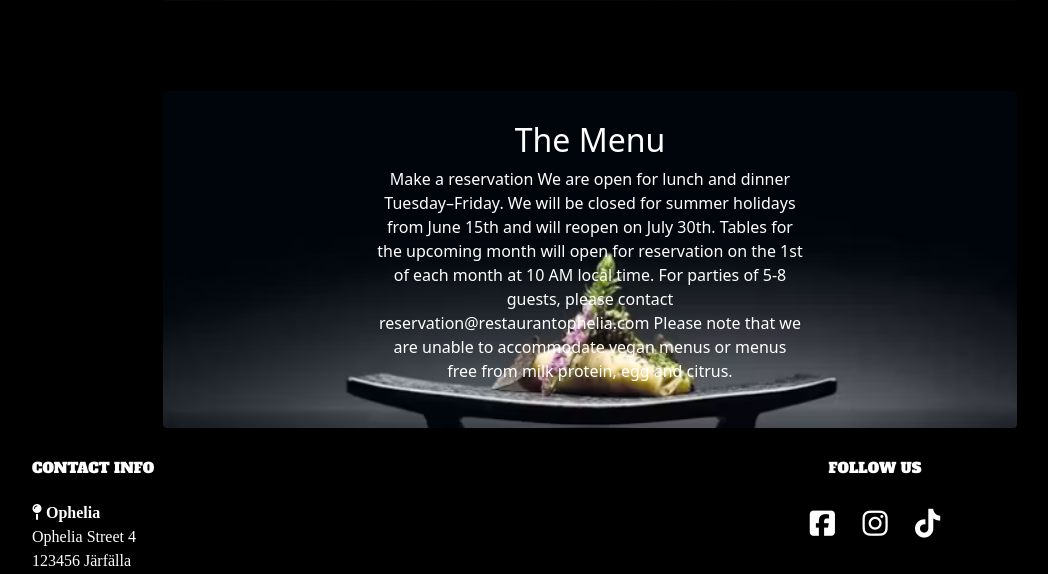
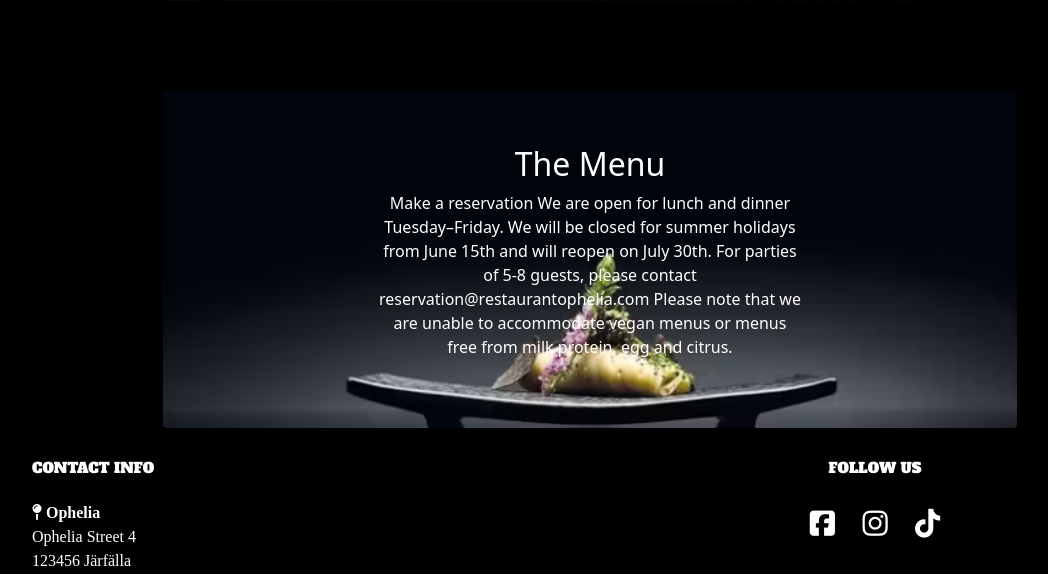
Before and after one commit to DanielE-J/ophelia, a Django app: page /menu/food/ in a window 1280 px wide. Shown: the part 1559-2133 px from the top of the page, without its empty margins (50-1098 px from the left). Run offline with Django 5.2, Linux system fonts and the light colour scheme; some libraries are stand-ins or nearby versions; some web fonts are replaced.

Commit message:
fixed menu

```diff
--- a/menu/templates/menu/food.html
+++ b/menu/templates/menu/food.html
@@ -78,8 +78,6 @@ We are open for lunch and dinner Tuesday–Friday.
 
 We will be closed for summer holidays from June 15th and will reopen on July 30th.
 
-Tables for the upcoming month will open for reservation on the 1st of each month at 10 AM local time.
-
 For parties of 5-8 guests, please contact reservation@restaurantophelia.com
 
 Please note that we are unable to accommodate vegan menus or menus free from milk protein, egg and citrus.
```
